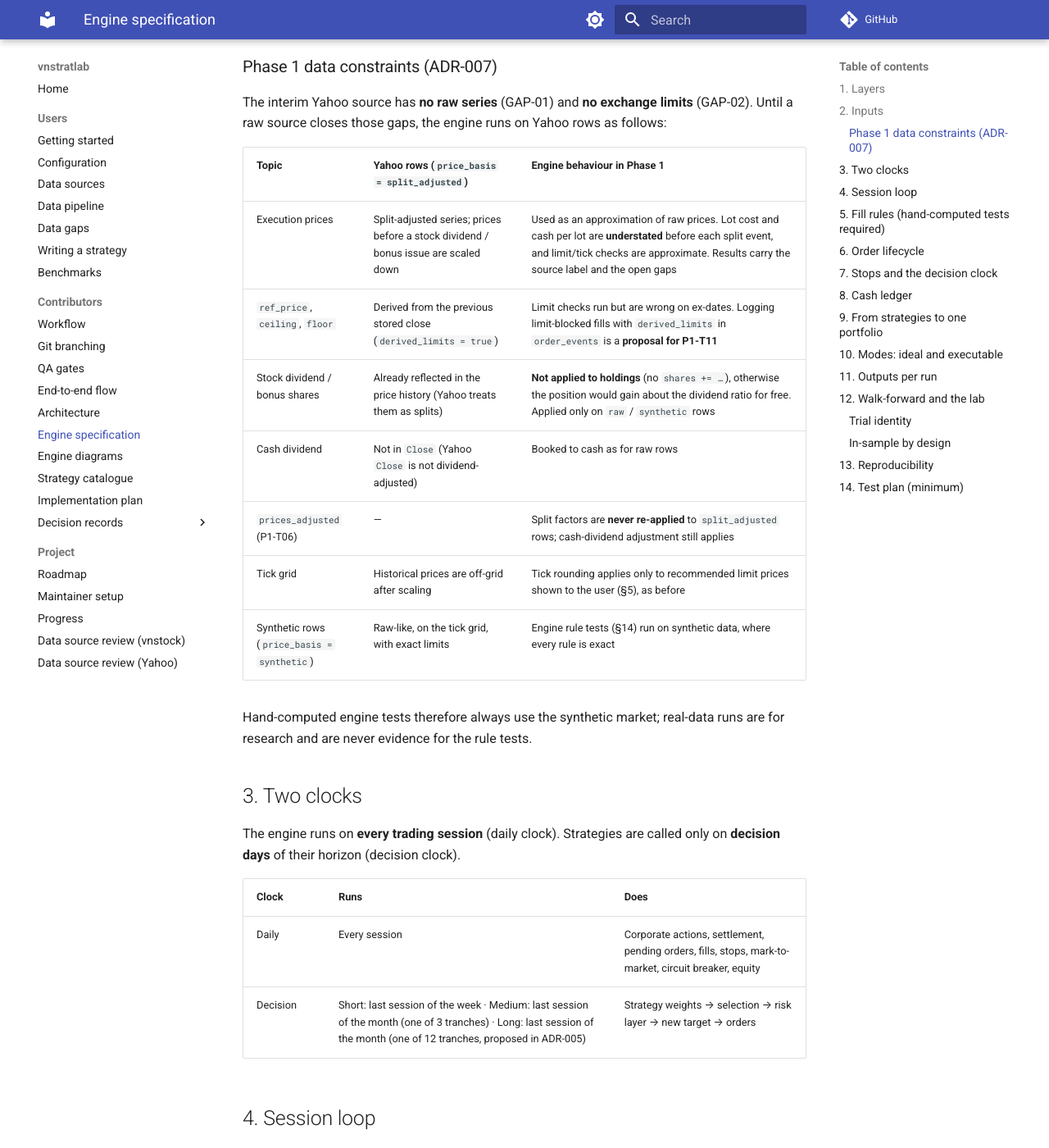
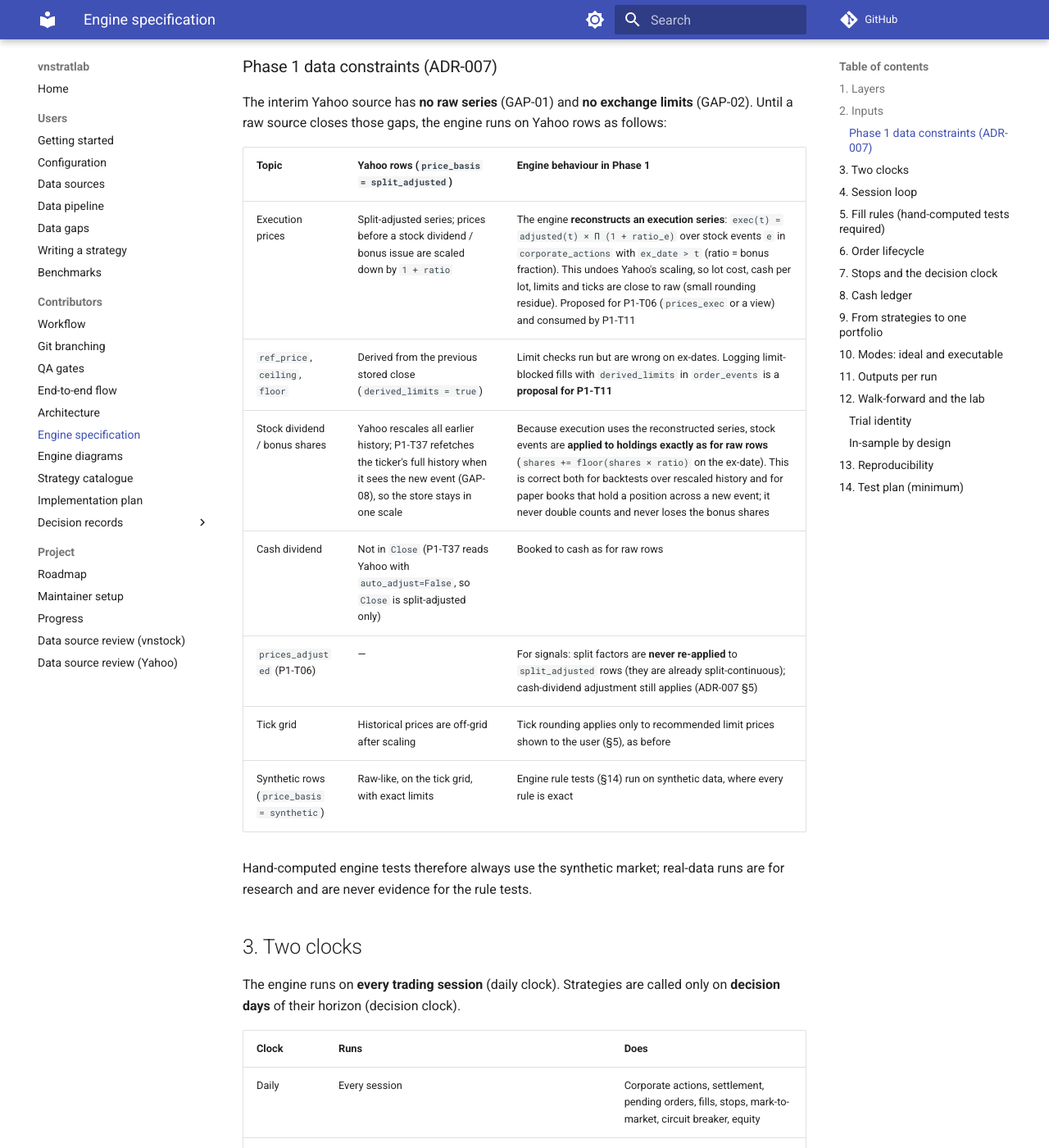
Before and after one commit to lephucchi/vnstratlab, an MkDocs documentation site: the page built from docs/engine.md, in a window 1280 px wide and 1400 px high, scrolled down 2873 px. Shown: the whole window at 82% size. Built offline with MkDocs 1.6.1 and Material for MkDocs 9.7.7, drawn with Linux system fonts in a browser that asks for light colours; comment, search, counter and statistics services are not loaded; some of the changed text lies outside the part shown.

Commit message:
docs(engine): reconstruct raw-like execution prices from stock events (G2 round 2)
Replace 'do not apply stock dividends on split_adjusted rows' (wrong for books that
hold across a new event) with: exec = adjusted x prod(1 + later stock ratios), then
apply stock events to holdings as on raw data. ADR-007 section 5 wording clarified
(split factors only). Cite auto_adjust=False; fig 9 curve and fig 5 label moved.

Co-Authored-By: Claude Opus 5.5 <noreply@anthropic.com>

```diff
--- a/docs/diagrams/engine-architecture.html
+++ b/docs/diagrams/engine-architecture.html
@@ -184,7 +184,7 @@
 <!-- 2 DATA TO ORDERS -->
 <section class="fig" id="f2">
   <h2><span class="num">02</span>From data to orders: two price bases</h2>
-  <p class="cap">Signals use <strong>adjusted</strong> prices (a dividend is not a crash). Execution uses <strong>raw</strong> traded prices (limits, ticks, lot cost). With the interim Yahoo source there is no raw series yet (GAP-01) and limits are derived (GAP-02), so in Phase 1 the simulator executes on the split-adjusted series, treats limit/tick checks as approximate and does <strong>not</strong> add stock-dividend shares to holdings (the price history already contains them). Every row carries <code>price_basis</code>, so nothing is adjusted twice.</p>
+  <p class="cap">Signals use <strong>adjusted</strong> prices (a dividend is not a crash). Execution uses <strong>raw</strong> traded prices (limits, ticks, lot cost). With the interim Yahoo source there is no raw series yet (GAP-01) and limits are derived (GAP-02), so in Phase 1 the simulator executes on the split-adjusted series, reconstructs raw-like execution prices by undoing Yahoo's split scaling with the stored stock events (<code>exec = adjusted × Π(1 + ratio)</code> for later events). Stock dividends are then applied to holdings as on raw data. Every row carries <code>price_basis</code>, so nothing is adjusted twice.</p>
   <div class="frame">
   <svg viewBox="0 0 960 380" role="img" aria-labelledby="f2t f2d">
     <title id="f2t">Data flow from sources to orders</title>
@@ -227,8 +227,8 @@
     <path d="M386 136 C 470 136, 470 304, 556 304" class="edge-strong" marker-end="url(#as)"/>
     <path d="M386 218 C 450 218, 450 296, 556 296" class="edge" marker-end="url(#a)"/>
     <text x="226" y="262" class="t-sm muted">execution path · raw →</text>
-    <text x="226" y="278" class="t-xs muted">stock events reach holdings</text>
-    <text x="226" y="291" class="t-xs muted">only on raw / synthetic rows</text>
+    <text x="226" y="278" class="t-xs muted">stock events: reconstruct exec</text>
+    <text x="226" y="291" class="t-xs muted">prices, then shares += ratio</text>
     <rect x="558" y="272" width="190" height="62" rx="8" class="box"/>
     <text x="653" y="295" text-anchor="middle" class="t-md">SimExecutor</text>
     <text x="653" y="311" text-anchor="middle" class="t-xs muted">fill at open t+1 · HOSE rules</text>
@@ -238,8 +238,8 @@
     <!-- gap callouts -->
     <rect x="490" y="156" width="290" height="62" rx="8" class="gapbox"/>
     <text x="504" y="180" class="t-sm gaptxt">Phase 1 (Yahoo): no raw series · GAP-01</text>
-    <text x="504" y="196" class="t-xs gaptxt">executes on split_adjusted; ref / ceiling / floor</text>
-    <text x="504" y="209" class="t-xs gaptxt">derived from prev. close · GAP-02 (approximate)</text>
+    <text x="504" y="196" class="t-xs gaptxt">exec = adjusted × Π(1 + later stock ratios)</text>
+    <text x="504" y="209" class="t-xs gaptxt">limits derived from prev. close · GAP-02</text>
     <path d="M615 216 V 270" class="edge-gap" marker-end="url(#ag)"/>
 
     <!-- outputs -->
@@ -346,7 +346,7 @@
     <!-- filled -->
     <path d="M300 136 C 360 100, 380 50, 438 46" class="edge-strong" marker-end="url(#as)"/>
     <rect x="440" y="22" width="150" height="48" rx="24" class="done"/><text x="515" y="43" text-anchor="middle" class="t-md donetxt">filled</text><text x="515" y="59" text-anchor="middle" class="t-xs muted">→ trades, ledger</text>
-    <text x="330" y="70" class="t-xs muted">checks pass</text>
+    <text x="300" y="64" class="t-xs muted">checks pass</text>
     <!-- buy blocked -->
     <path d="M300 144 H 438" class="edge" marker-end="url(#a)"/>
     <text x="318" y="138" class="t-xs muted">buy: ceiling / no cash</text>
@@ -532,7 +532,7 @@
     <path d="M740 172 C 758 172, 758 52, 788 52" class="edge" marker-end="url(#a)"/>
     <path d="M740 190 C 758 190, 760 222, 788 222" class="edge" marker-end="url(#a)"/>
     <path d="M440 182 H 468" class="edge" marker-end="url(#a)"/>
-    <path d="M440 196 C 600 232, 700 236, 788 230" class="edge" marker-end="url(#a)"/>
+    <path d="M440 198 C 520 240, 700 244, 788 230" class="edge" marker-end="url(#a)"/>
     <path d="M870 74 V 98" class="edge" marker-end="url(#a)"/>
     <path d="M215 304 V 318 H 870 V 246" class="edge-dash" marker-end="url(#a)"/>
     <text x="540" y="332" text-anchor="middle" class="t-xs muted">membership by date feeds the lab universe (survivorship, GAP-13)</text>
--- a/docs/engine.md
+++ b/docs/engine.md
@@ -74,11 +74,11 @@ Until a raw source closes those gaps, the engine runs on Yahoo rows as follows:
 
 | Topic | Yahoo rows (`price_basis = split_adjusted`) | Engine behaviour in Phase 1 |
 |---|---|---|
-| Execution prices | Split-adjusted series; prices before a stock dividend / bonus issue are scaled down | Used as an approximation of raw prices. Lot cost and cash per lot are **understated** before each split event, and limit/tick checks are approximate. Results carry the source label and the open gaps |
+| Execution prices | Split-adjusted series; prices before a stock dividend / bonus issue are scaled down by `1 + ratio` | The engine **reconstructs an execution series**: `exec(t) = adjusted(t) × Π (1 + ratio_e)` over stock events `e` in `corporate_actions` with `ex_date > t` (ratio = bonus fraction). This undoes Yahoo's scaling, so lot cost, cash per lot, limits and ticks are close to raw (small rounding residue). Proposed for P1-T06 (`prices_exec` or a view) and consumed by P1-T11 |
 | `ref_price`, `ceiling`, `floor` | Derived from the previous stored close (`derived_limits = true`) | Limit checks run but are wrong on ex-dates. Logging limit-blocked fills with `derived_limits` in `order_events` is a **proposal for P1-T11** |
-| Stock dividend / bonus shares | Already reflected in the price history (Yahoo treats them as splits) | **Not applied to holdings** (no `shares += …`), otherwise the position would gain about the dividend ratio for free. Applied only on `raw` / `synthetic` rows |
-| Cash dividend | Not in `Close` (Yahoo `Close` is not dividend-adjusted) | Booked to cash as for raw rows |
-| `prices_adjusted` (P1-T06) | — | Split factors are **never re-applied** to `split_adjusted` rows; cash-dividend adjustment still applies |
+| Stock dividend / bonus shares | Yahoo rescales all earlier history; P1-T37 refetches the ticker's full history when it sees the new event (GAP-08), so the store stays in one scale | Because execution uses the reconstructed series, stock events are **applied to holdings exactly as for raw rows** (`shares += floor(shares × ratio)` on the ex-date). This is correct both for backtests over rescaled history and for paper books that hold a position across a new event; it never double counts and never loses the bonus shares |
+| Cash dividend | Not in `Close` (P1-T37 reads Yahoo with `auto_adjust=False`, so `Close` is split-adjusted only) | Booked to cash as for raw rows |
+| `prices_adjusted` (P1-T06) | — | For signals: split factors are **never re-applied** to `split_adjusted` rows (they are already split-continuous); cash-dividend adjustment still applies (ADR-007 §5) |
 | Tick grid | Historical prices are off-grid after scaling | Tick rounding applies only to recommended limit prices shown to the user (§5), as before |
 | Synthetic rows (`price_basis = synthetic`) | Raw-like, on the tick grid, with exact limits | Engine rule tests (§14) run on synthetic data, where every rule is exact |
 
@@ -287,7 +287,7 @@ replays a fixture run and compares hashes.
 | Lots | 52,700 VND × 3 lots unaffordable; odd-lot remainder; odd lots off |
 | Ticks | each tick band boundary, both rounding directions |
 | Costs | fee both sides; tax on loss; odd-lot slippage |
-| Corporate actions | 10% stock dividend (shares, no artificial gap in signals); cash dividend receivable → available; on `split_adjusted` rows a stock dividend changes neither shares nor equity (no double count) |
+| Corporate actions | 10% stock dividend (shares, no artificial gap in signals); cash dividend receivable → available; on `split_adjusted` rows the reconstructed execution price equals the raw price (synthetic round trip: raw → Yahoo-style scaling → reconstruction), and a book holding across a 10% stock dividend keeps its equity (1,000 sh × 50,000 = 50.0M before; 1,100 sh × 45,455 ≈ 50.0M after) with no −ratio step in signals |
 | Modes | executable == ideal with lots off and infinite capital (property test) |
 | Lookahead | strategy that peeks at `t+1` is impossible (features truncated) and detected |
 | Determinism | same manifest → identical outputs |
```
Also changed, not shown: docs/adr/ADR-007-yahoo-interim-source.md (+5 -3 lines).
